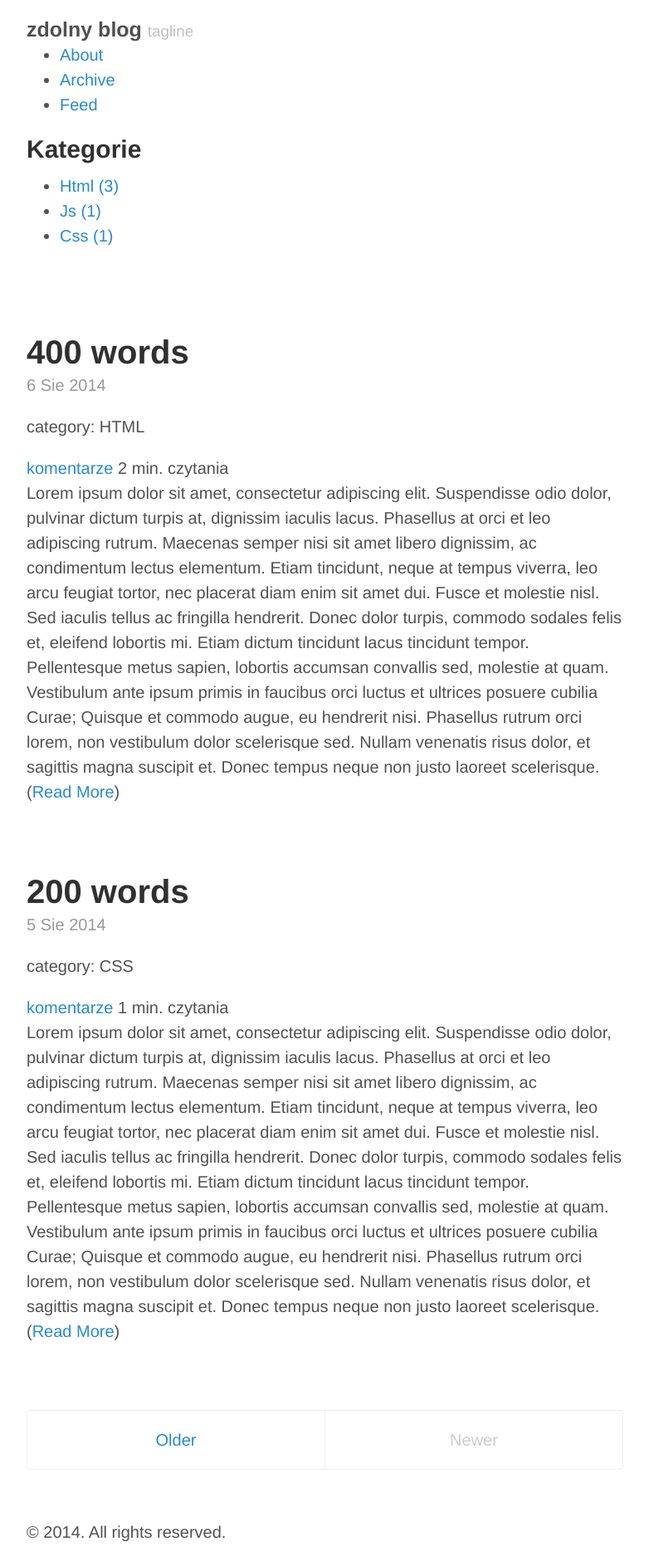
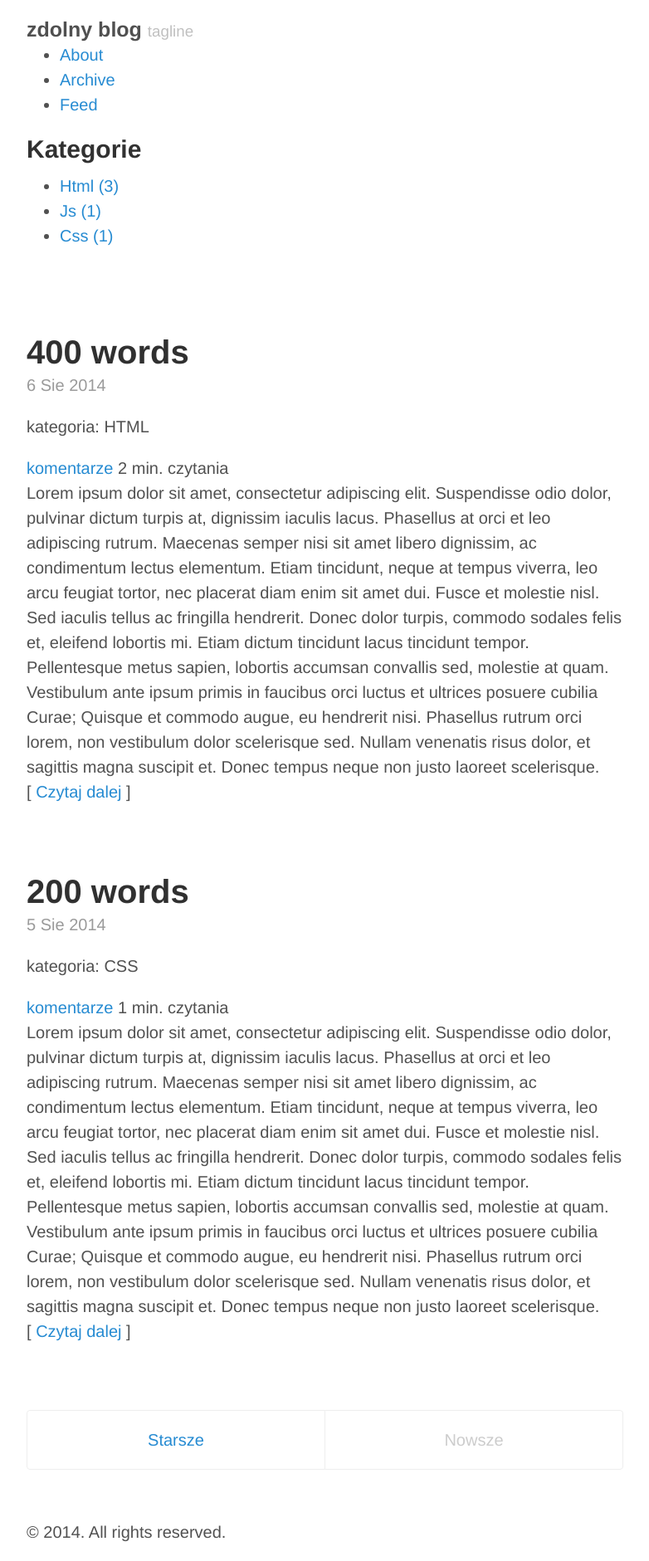
Before and after one commit to zdolny/jekyll-blog, a Jekyll site: the page built from index.html, in a window 1280 px wide. Shown: the whole page at 83% size, without its empty margins (248-1030 px from the left). Built offline with Jekyll 4.4.1, drawn with Linux system fonts in a browser that asks for light colours; the list of posts is cut into pages by our own code; comment, search, counter and statistics services are not loaded.

Commit message:
indentations, translations

```diff
--- a/_layouts/page.html
+++ b/_layouts/page.html
@@ -3,6 +3,6 @@ layout: default
 ---
 
 <div class="page">
-  <h1 class="page-title">{{ page.title }}</h1>
-  {{ content }}
+    <h1 class="page-title">{{ page.title }}</h1>
+    {{ content }}
 </div>
--- a/index.html
+++ b/index.html
@@ -45,13 +45,13 @@ sitemap:
                 {{ post.date | date: "%Y" }}
             </p>
 
-            <p>category: {{ post.category }}</p>
+            <p>kategoria: {{ post.category }}</p>
 
             <a href="{{ site.baseurl }}{{ post.url }}#disqus_thread" data-disqus-identifier="{{ post.path | split:'/' | last | cgi_escape }}">komentarze</a>
 
             {% if readtime <= 0 %} &lt; 1{% else %}{{ readtime }}{% endif %} min. czytania
 
-            <p class="post-excerpt">{{ post.excerpt | strip_html }} (<a href="{{ site.baseurl }}{{ post.url }}">Read More</a>)</p>
+            <p class="post-excerpt">{{ post.excerpt | strip_html }} [&nbsp;<a href="{{ site.baseurl }}{{ post.url }}">Czytaj dalej</a>&nbsp;]</p>
         </div>
     {% endfor %}
 </div>
@@ -59,17 +59,17 @@ sitemap:
 
 <div class="pagination">
     {% if paginator.next_page %}
-        <a class="pagination-item older" href="{{ site.baseurl }}/page{{paginator.next_page}}">Older</a>
+        <a class="pagination-item older" href="{{ site.baseurl }}/page{{paginator.next_page}}">Starsze</a>
     {% else %}
-        <span class="pagination-item older">Older</span>
+        <span class="pagination-item older">Starsze</span>
     {% endif %}
     {% if paginator.previous_page %}
         {% if paginator.page == 2 %}
-            <a class="pagination-item newer" href="{{ site.baseurl }}/">Newer</a>
+            <a class="pagination-item newer" href="{{ site.baseurl }}/">Nowsze</a>
         {% else %}
-            <a class="pagination-item newer" href="{{ site.baseurl }}/page{{paginator.previous_page}}">Newer</a>
+            <a class="pagination-item newer" href="{{ site.baseurl }}/page{{paginator.previous_page}}">Nowsze</a>
         {% endif %}
     {% else %}
-        <span class="pagination-item newer">Newer</span>
+        <span class="pagination-item newer">Nowsze</span>
     {% endif %}
 </div>
```
Also changed, not shown: _includes/nav.html (indentation only).
